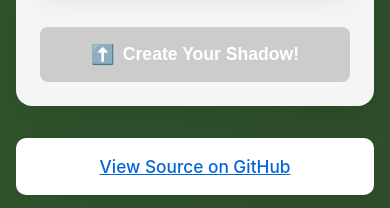
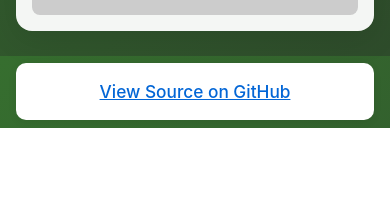
Before and after one commit to henrym105/shadow-trainer, a React (Create React App) app in the folder api_frontend/: page / in a window 390 px wide. Shown: the part 1632-1840 px from the top of the page. After the commit the page ends 1760 px from the top, so only its background shows below. Built offline with nearby package versions, Linux system fonts and the light colour scheme; no server answers.

Commit message:
Refactor player keypoint extraction logic and enhance UI responsiveness across multiple components

```diff
--- a/api_frontend/src/App.css
+++ b/api_frontend/src/App.css
@@ -6,6 +6,8 @@
   min-height: 100vh;
   display: flex;
   flex-direction: column;
+  width: 100%;
+  overflow-x: hidden;
 }
 
 /* Header Styles */
@@ -395,6 +397,27 @@
   padding: 2rem;
   box-shadow: 0 8px 32px rgba(0, 0, 0, 0.1);
   backdrop-filter: blur(10px);
+  box-sizing: border-box;
+}
+
+/* Video Preview Section in Processing Page */
+.processing-section .video-preview-section {
+  display: flex;
+  flex-direction: column;
+  align-items: center;
+  text-align: center;
+  margin: 2rem 0;
+}
+
+.processing-section .video-preview-section h3 {
+  margin-bottom: 1rem;
+  color: #333;
+}
+
+.processing-section .video-preview {
+  display: flex;
+  justify-content: center;
+  align-items: center;
 }
 
 .processing-info {
@@ -455,6 +478,7 @@
   padding: 2rem;
   box-shadow: 0 8px 32px rgba(0, 0, 0, 0.1);
   backdrop-filter: blur(10px);
+  box-sizing: border-box;
 }
 
 .error-content {
@@ -613,6 +637,9 @@
   box-shadow: 0 8px 32px rgba(0, 0, 0, 0.1);
   backdrop-filter: blur(10px);
   border: 1px solid rgba(255, 255, 255, 0.2);
+  box-sizing: border-box;
+  width: 100%;
+  max-width: 600px;
 }
 
 .terminated-content {
@@ -649,6 +676,7 @@
 @media (max-width: 768px) {
   .app-container {
     padding: 1rem;
+    max-width: 100%;
   }
 
   .logo-section {
@@ -665,8 +693,20 @@
 
   .upload-section,
   .processing-section,
-  .error-section {
+  .error-section,
+  .terminated-section {
     padding: 1.5rem;
+    margin-left: 0;
+    margin-right: 0;
+    max-width: none;
+    width: calc(100% - 2rem);
+  }
+
+  .github-footer-link {
+    margin-left: 1rem !important;
+    margin-right: 1rem !important;
+    max-width: none !important;
+    width: calc(100% - 2rem) !important;
   }
 
   .options-grid {
@@ -692,6 +732,34 @@
     right: 1rem;
     width: 50px;
     height: 50px;
+  }
+}
+
+@media (max-width: 480px) {
+  .app-container {
+    padding: 0.5rem;
+  }
+
+  .upload-section,
+  .processing-section,
+  .error-section,
+  .terminated-section {
+    padding: 1rem;
+    width: calc(100% - 1rem);
+  }
+
+  .github-footer-link {
+    margin-left: 0.5rem !important;
+    margin-right: 0.5rem !important;
+    width: calc(100% - 1rem) !important;
+  }
+
+  .logo-text h1 {
+    font-size: 1.75rem;
+  }
+
+  .processing-steps {
+    grid-template-columns: 1fr;
   }
 }
 
--- a/api_frontend/src/components/pages/HomePage.jsx
+++ b/api_frontend/src/components/pages/HomePage.jsx
@@ -84,12 +84,6 @@
     }
   };
 
-  // Get professional player name from selected file
-  const getProPlayerName = () => {
-    const proOption = proOptions.find(opt => opt.filename === selectedProFile);
-    return proOption?.name || selectedProFile.replace('_median.npy', '').replace(/([A-Z])/g, ' $1').trim();
-  };
-
   return (
     <div className="app">
       <RecordingTipsPopup
@@ -121,7 +115,7 @@
               <button className="sample-video-btn" onClick={handleSampleVideo} disabled={isUploading}>
                 {isUploading ? <span className="btn-spinner" /> : 'Use Sample Video'}
               </button>
-              <div className="sample-video-description" style={{ textAlign: 'center' }}>Try our sample video to see it Shadow Trainer in action!</div>
+              <div className="sample-video-description" style={{ textAlign: 'center' }}>Try our sample video to see Shadow Trainer in action!</div>
               <div className="divider"><span>or</span></div>
               <div className="section-header">
                 <h2>Upload Your Training Video</h2>
--- a/api_frontend/src/components/pages/ProcessingPage.jsx
+++ b/api_frontend/src/components/pages/ProcessingPage.jsx
@@ -61,7 +61,7 @@
   const getProPlayerName = () => {
     if (!proOptions || !selectedProFile) return 'Professional Player';
     const proOption = proOptions.find(opt => opt.filename === selectedProFile);
-    return proOption?.name || selectedProFile.replace('_median.npy', '').replace(/([A-Z])/g, ' $1').trim();
+    return proOption?.name || selectedProFile.replace('_median.npy', '').replace('_mean.npy', '').replace('.npy', '').trim();
   };
 
   return (
--- a/api_frontend/src/components/ui/ProKeypointsSelector.js
+++ b/api_frontend/src/components/ui/ProKeypointsSelector.js
@@ -2,11 +2,6 @@
 import '../../styles/ProKeypointsSelector.css';
 
 const ProKeypointsSelector = ({ options, value, onChange, disabled }) => {
-  // Filter options to only show those ending with _median
-  const filteredOptions = options.filter(opt =>
-    opt.filename && opt.filename.endsWith('_median.npy')
-  );
-
   return (
     <div className="pro-keypoints-selector">
       <label htmlFor="pro-keypoints" className="option-header">Professional Player:</label>
@@ -17,7 +12,7 @@
         disabled={disabled}
       >
         {options.length === 0 && <option value="">Loading...</option>}
-        {filteredOptions.map(opt => (
+        {options.map(opt => (
           <option key={opt.filename} value={opt.filename}>
             {opt.name ? `${opt.name} (${opt.team})` : opt.filename}
           </option>
--- a/api_frontend/src/components/ui/VideoPreview.js
+++ b/api_frontend/src/components/ui/VideoPreview.js
@@ -73,6 +73,7 @@
             src={videoSrc}
             controls
             muted
+            loop
             width={width}
             height={height}
             style={{ borderRadius: '8px', boxShadow: '0 2px 8px rgba(0,0,0,0.1)' }}
--- a/api_frontend/src/styles/VideoResult.css
+++ b/api_frontend/src/styles/VideoResult.css
@@ -8,6 +8,7 @@
   max-width: 800px;
   margin: 0 auto;
   text-align: center;
+  box-sizing: border-box;
 }
 .video-player {
   margin-bottom: 1rem;
@@ -52,6 +53,10 @@
 @media (max-width: 768px) {
   .video-result-card {
     padding: 1.5rem;
+    margin-left: 0;
+    margin-right: 0;
+    max-width: none;
+    width: calc(100% - 2rem);
   }
 
   .result-actions {
@@ -63,3 +68,10 @@
     width: 100%;
   }
 }
+
+@media (max-width: 480px) {
+  .video-result-card {
+    padding: 1rem;
+    width: calc(100% - 1rem);
+  }
+}
--- a/api_frontend/src/styles/components.css
+++ b/api_frontend/src/styles/components.css
@@ -8,6 +8,8 @@
   flex: 1;
   display: flex;
   flex-direction: column;
+  width: 100%;
+  box-sizing: border-box;
 }
 
 .content-container {
@@ -19,6 +21,7 @@
   box-shadow: var(--shadow-xl);
   backdrop-filter: blur(10px);
   margin: 0 auto;
+  box-sizing: border-box;
 }
 
 .card {
@@ -321,11 +324,16 @@
 @media (max-width: 768px) {
   .app-container {
     padding: var(--spacing-md);
+    max-width: 100%;
   }
 
   .content-container,
   .glass-card {
     padding: var(--spacing-lg);
+    margin-left: 0;
+    margin-right: 0;
+    max-width: none;
+    width: calc(100% - 2 * var(--spacing-md));
   }
 
   .tab-navigation {
@@ -337,3 +345,15 @@
     width: 100%;
   }
 }
+
+@media (max-width: 480px) {
+  .app-container {
+    padding: var(--spacing-sm);
+  }
+
+  .content-container,
+  .glass-card {
+    padding: var(--spacing-md);
+    width: calc(100% - 2 * var(--spacing-sm));
+  }
+}
--- a/api_frontend/src/styles/globals.css
+++ b/api_frontend/src/styles/globals.css
@@ -80,6 +80,9 @@
   -moz-osx-font-smoothing: grayscale;
   background: linear-gradient(135deg, var(--primary-green) 0%, var(--primary-green-light) 100%);
   min-height: 100vh;
+  background-attachment: fixed;
+  width: 100%;
+  overflow-x: hidden;
 }
 
 /* Utility classes */
```
Also changed, not shown: 1 other file (tests, documents, lock files or other folders).
